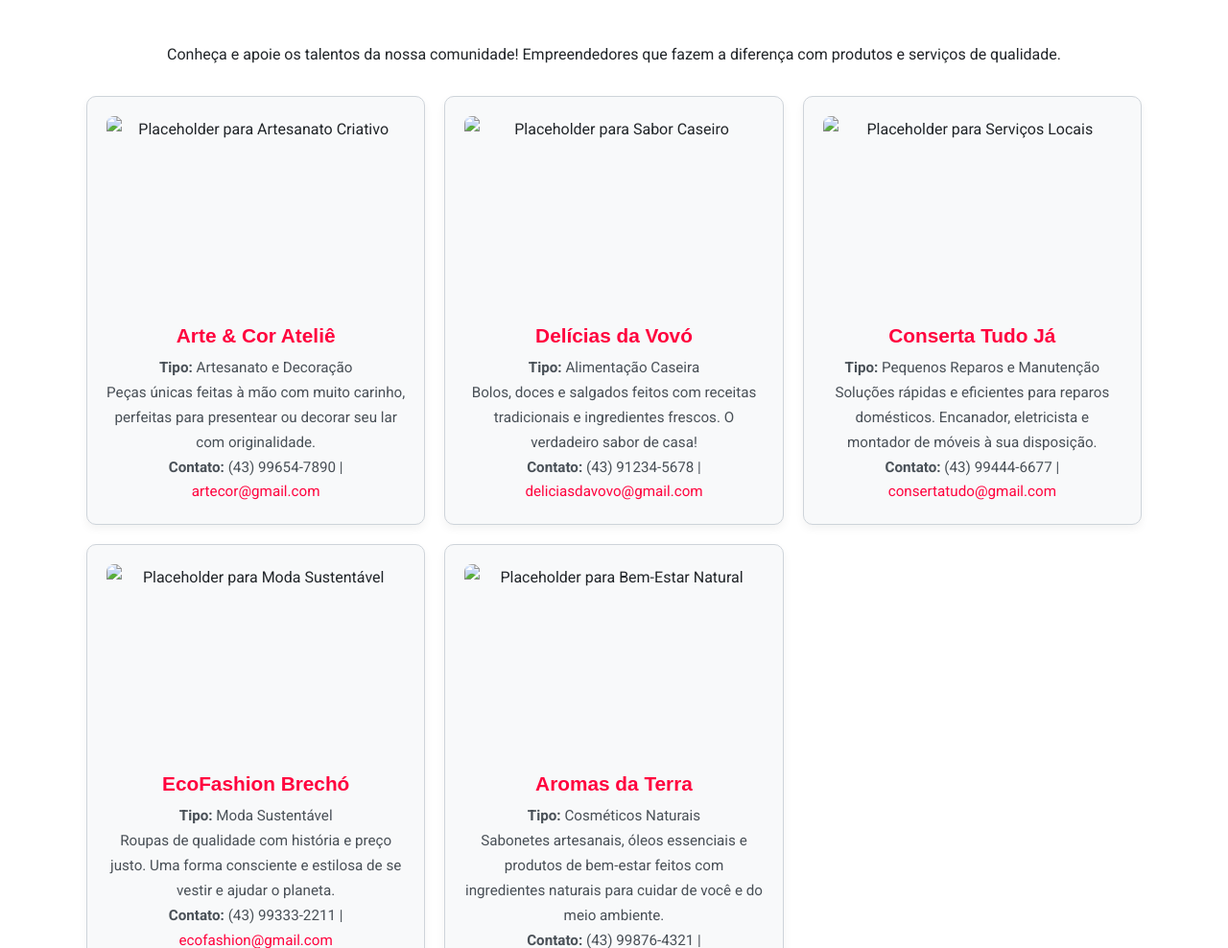
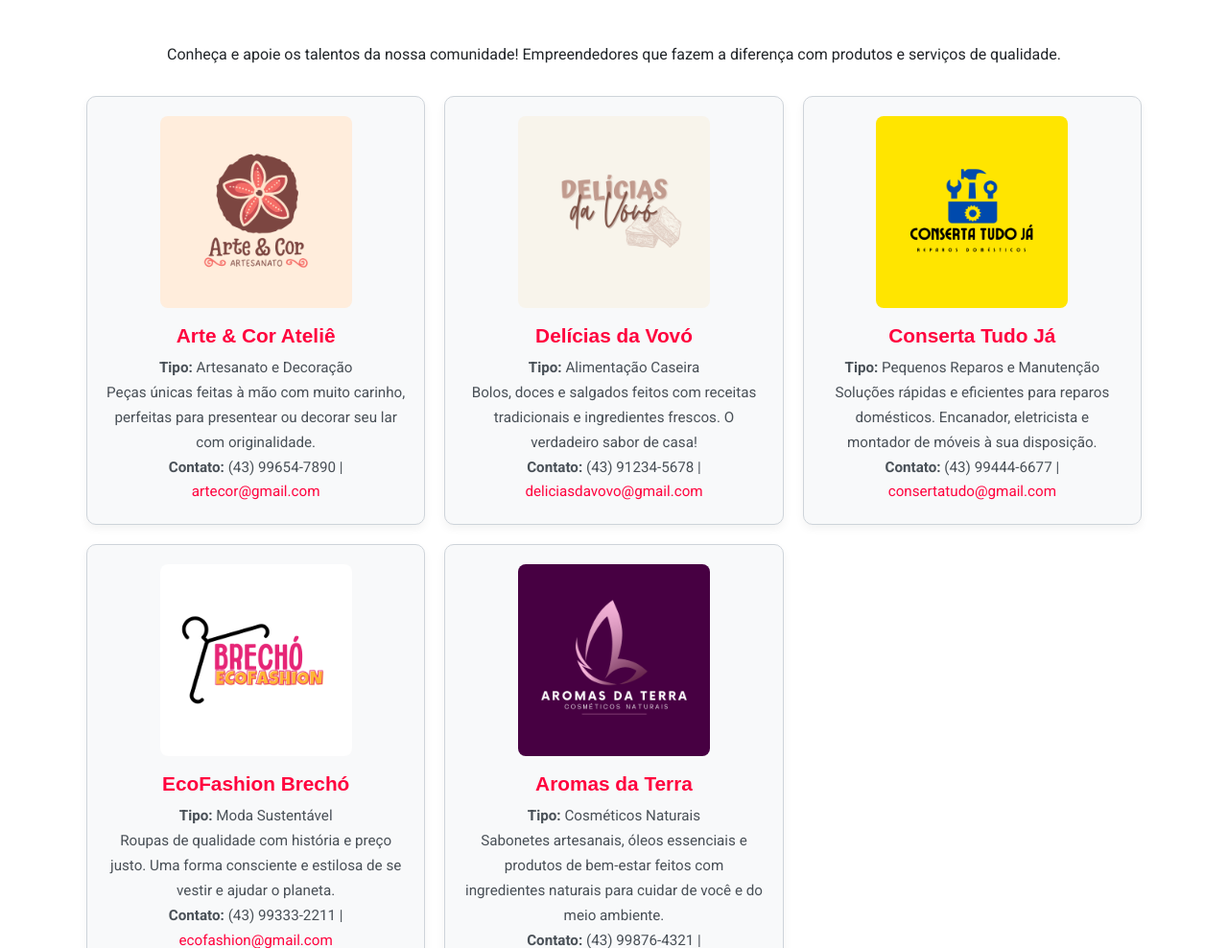
Before and after one commit to mariaferleal/Projeto_MeuCorre, a plain HTML site: page galeria.html in a window 1280 px wide. Shown: the part 260-1248 px from the top of the page at 96% size. Drawn offline with Linux system fonts and the light colour scheme; the site is published under a folder, as on GitHub Pages, so addresses that start at the root find nothing.

Commit message:
AtualImg

```diff
--- a/galeria.html
+++ b/galeria.html
@@ -33,7 +33,7 @@
 
                 <div class="gallery-grid">
                     <div class="gallery-item">
-                        <img src="/images/Logotipo Artesanato.png" alt="Placeholder para Artesanato Criativo">
+                        <img src="images/Logotipo Artesanato.png" alt="Placeholder para Artesanato Criativo">
                         <h3>Arte & Cor Ateliê</h3>
                         <p><strong>Tipo:</strong> Artesanato e Decoração</p>
                         <p>Peças únicas feitas à mão com muito carinho, perfeitas para presentear ou decorar seu lar com originalidade.</p>
@@ -41,7 +41,7 @@
                     </div>
 
                     <div class="gallery-item">
-                        <img src="/images/Logotipo Confeitaria.png" alt="Placeholder para Sabor Caseiro">
+                        <img src="images/Logotipo Confeitaria.png" alt="Placeholder para Sabor Caseiro">
                         <h3>Delícias da Vovó</h3>
                         <p><strong>Tipo:</strong> Alimentação Caseira</p>
                         <p>Bolos, doces e salgados feitos com receitas tradicionais e ingredientes frescos. O verdadeiro sabor de casa!</p>
@@ -49,7 +49,7 @@
                     </div>
 
                     <div class="gallery-item">
-                        <img src="/images/Logotipo Reparos.png" alt="Placeholder para Serviços Locais">
+                        <img src="images/Logotipo Reparos.png" alt="Placeholder para Serviços Locais">
                         <h3>Conserta Tudo Já</h3>
                         <p><strong>Tipo:</strong> Pequenos Reparos e Manutenção</p>
                         <p>Soluções rápidas e eficientes para reparos domésticos. Encanador, eletricista e montador de móveis à sua disposição.</p>
@@ -57,14 +57,14 @@
                     </div>
 
                     <div class="gallery-item">
-                        <img src="/images/Logotipo Brechó.png" alt="Placeholder para Moda Sustentável">
+                        <img src="images/Logotipo Brechó.png" alt="Placeholder para Moda Sustentável">
                         <h3>EcoFashion Brechó</h3>
                         <p><strong>Tipo:</strong> Moda Sustentável</p>
                         <p>Roupas de qualidade com história e preço justo. Uma forma consciente e estilosa de se vestir e ajudar o planeta.</p>
                         <p class="contact-info"><strong>Contato:</strong> (43) 99333-2211  | <a href="mailto:ecofashion@example.com">ecofashion@gmail.com</a></p>
                     </div>
                      <div class="gallery-item">
-                        <img src="/images/Logotipo cosméticos.png" alt="Placeholder para Bem-Estar Natural">
+                        <img src="images/Logotipo cosméticos.png" alt="Placeholder para Bem-Estar Natural">
                         <h3>Aromas da Terra</h3>
                         <p><strong>Tipo:</strong> Cosméticos Naturais</p>
                         <p>Sabonetes artesanais, óleos essenciais e produtos de bem-estar feitos com ingredientes naturais para cuidar de você e do meio ambiente.</p>
```
Also changed, not shown: capacitacao.html (+4 -4 lines).
